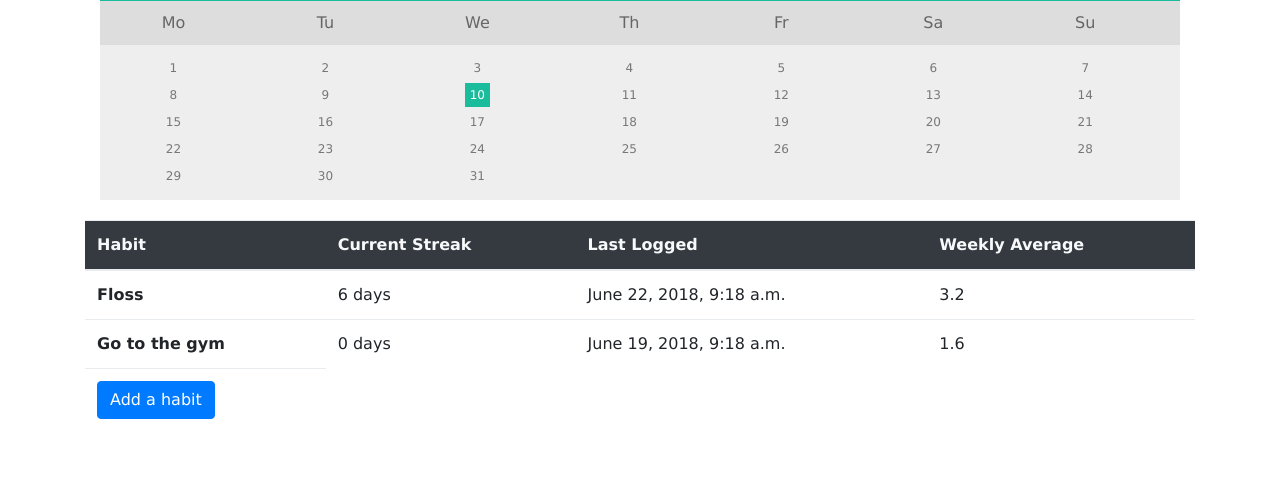
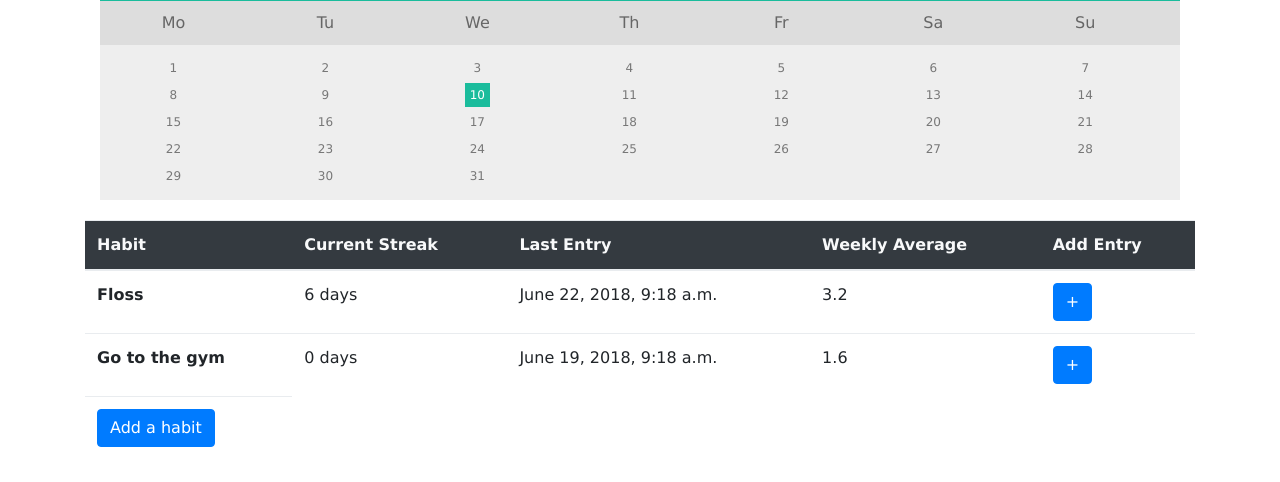
Before and after one commit to habitfarm/habitfarm, a Django app: page /habits/ in a window 1280 px wide. Shown: the part 318-800 px from the top of the page. Run offline with Django 3.2, Linux system fonts and the light colour scheme; a user stored in the database is signed in; some libraries are stand-ins or nearby versions.

Commit message:
hf-9: add habit create and log entry modals

```diff
--- a/habitfarm/templates/habits/habit_create.html
+++ b/habitfarm/templates/habits/_habit_create_modal.html
@@ -1,13 +1,16 @@
-{% extends "base.html" %}
-{% load static i18n %}
-{% block title %}Habits{% endblock %}
+ <!-- Modal -->
+<div class="modal fade" id="habitCreateModal" tabindex="-1" role="dialog" aria-hidden="true">
+  <div class="modal-dialog" role="document">
+    <div class="modal-content">
+      <div class="modal-header">
+        <h5 class="modal-title">Add a habit</h5>
+        <button type="button" class="close" data-dismiss="modal" aria-label="Close">
+          <span aria-hidden="true">&times;</span>
+        </button>
+      </div>
+      <div class="modal-body">
 
-{% block content %}
-<div class="container top-buffer">
-  <h2>Add a habit</h2>
-
-  <div class="row">
-    <div class="col-md-6 offset-md-3">
+      <!-- form for adding a habit -->
       <form action="{% url 'webapp:habits:create' %}" method="post">
         {% csrf_token %}
         <div class="form-group">
@@ -27,7 +30,8 @@
         <a href="{% url 'webapp:habits:list' %}">Cancel</a>
         <input class="btn btn-primary float-right" type="submit" value="Save">
       </form>
+
+      </div>
     </div>
   </div>
 </div>
-{% endblock content %}
--- /dev/null
+++ b/habitfarm/templates/habits/_habit_log_entry_modal.html
@@ -0,0 +1,26 @@
+ <!-- Modal -->
+ <div class="modal fade" id="habitLogEntryModal{{ habit.id }}" tabindex="-1" role="dialog" aria-hidden="true">
+  <div class="modal-dialog" role="document">
+    <div class="modal-content">
+      <div class="modal-header">
+        <h5 class="modal-title">Great work!</h5>
+        <button type="button" class="close" data-dismiss="modal" aria-label="Close">
+          <span aria-hidden="true">&times;</span>
+        </button>
+      </div>
+      <div class="modal-body">
+
+      <!-- form for creating a habit log entry -->
+      <form action="{% url 'webapp:habits:log_entry_create' habit_id=habit.id %}" method="post">
+        {% csrf_token %}
+        <div class="form-group">
+          <textarea class="form-control" name="description" placeholder="Add notes"></textarea>
+        </div>
+        <a href="{% url 'webapp:habits:list' %}">Cancel</a>
+        <input class="btn btn-primary float-right" type="submit" value="Save">
+      </form>
+
+      </div>
+    </div>
+  </div>
+</div>
--- a/habitfarm/templates/habits/habit_list.html
+++ b/habitfarm/templates/habits/habit_list.html
@@ -2,7 +2,9 @@
 {% load static i18n %}
 {% block title %}Habits{% endblock %}
 
+
 {% block content %}
+
 <div class="container top-buffer">
   <h2>Habits</h2>
 
@@ -14,8 +16,9 @@
         <tr>
           <th scope="col">Habit</th>
           <th scope="col">Current Streak</th>
-          <th scope="col">Last Logged</th>
+          <th scope="col">Last Entry</th>
           <th scope="col">Weekly Average</th>
+          <th scope="col">Add Entry</th>
         </tr>
       </thead>
       <tbody>
@@ -25,15 +28,20 @@
             <td>{{ habit.currentStreak }} {{habit.schedule}}</td>
             <td>{{ habit.lastLogEntry }}</td>
             <td>{{ habit.weeklyAverage }}</td>
+            <td>
+              <button type="button" class="btn btn-primary" data-toggle="modal" data-target="#habitLogEntryModal{{ habit.id }}">
+                +
+              </button>
+              {% include "habits/_habit_log_entry_modal.html" %}
+            </td>
           </tr>
         {% endfor %}
         <tr>
           <td>
-            <a class="btn btn-primary"
-               href="{% url 'webapp:habits:create' %}"
-               role="button">
+            <button type="button" class="btn btn-primary" data-toggle="modal" data-target="#habitCreateModal">
               Add a habit
-            </a>
+            </button>
+            {% include "habits/_habit_create_modal.html" %}
           </td>
         </tr>
       </tbody>
--- a/webapp/habits/urls.py
+++ b/webapp/habits/urls.py
@@ -6,4 +6,5 @@ app_name = 'habits'
 urlpatterns = [
     path("", view=views.habit_list, name='list'),
     path("create", view=views.habit_create, name='create'),
+    path("<int:habit_id>/log", view=views.log_entry_create, name='log_entry_create'),
 ]
--- a/webapp/habits/views.py
+++ b/webapp/habits/views.py
@@ -9,6 +9,7 @@ from django.urls import reverse
 # sample data for html click-through
 habits = [
     {
+        'id': 1,
         'name': 'Floss',
         'description': 'Dentist says I should do it, so I\'m gonna do it, damn it!',
         'currentStreak': 6,
@@ -17,6 +18,7 @@ habits = [
         'weeklyAverage': 3.2,
     },
     {
+        'id': 2,
         'name': 'Go to the gym',
         'description': 'Gotta get back in shape.',
         'currentStreak': 0,
@@ -62,6 +64,17 @@ def habit_create(request):
             'weeklyAverage': '-',
         })
         messages.success(request, 'Habit added!')
-        return HttpResponseRedirect(reverse('webapp:habits:list'))
-    else:
-        return render(request, 'habits/habit_create.html')
+
+    return HttpResponseRedirect(reverse('webapp:habits:list'))
+
+
+def log_entry_create(request, habit_id):
+    if request.POST:
+        habit = None
+        for h in habits:
+            if h['id'] == habit_id:
+                habit = h
+        if habit:
+            # for now just put a success messsage
+            messages.success(request, 'Logged entry for %s!' % habit['name'])
+    return HttpResponseRedirect(reverse('webapp:habits:list'))
```
Also changed, not shown: db.sqlite3.
